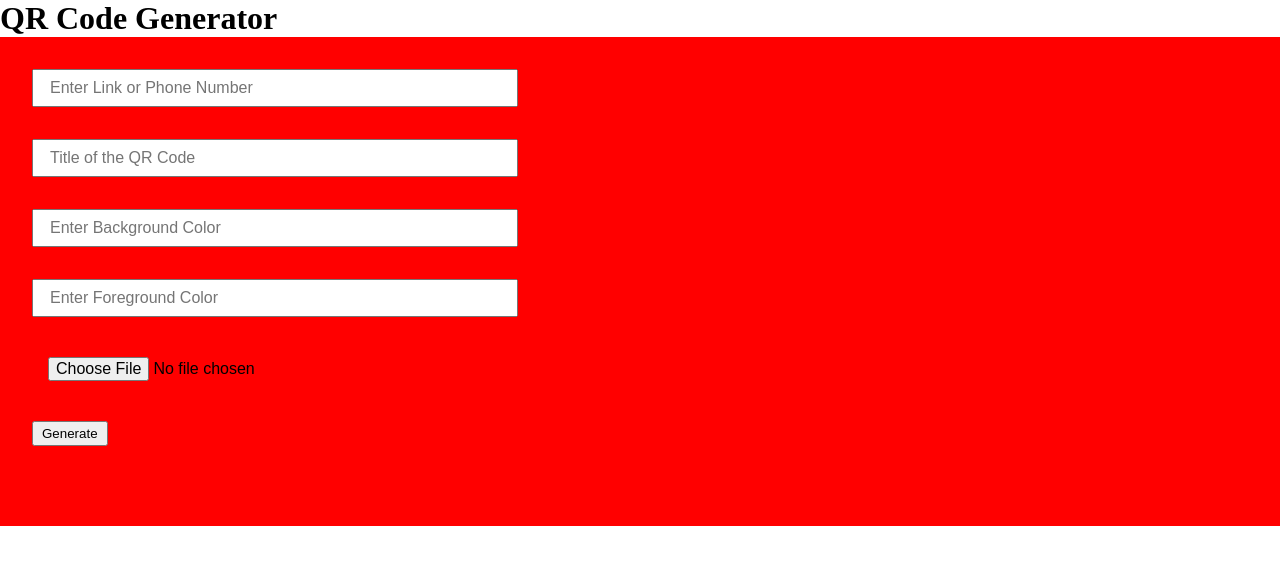
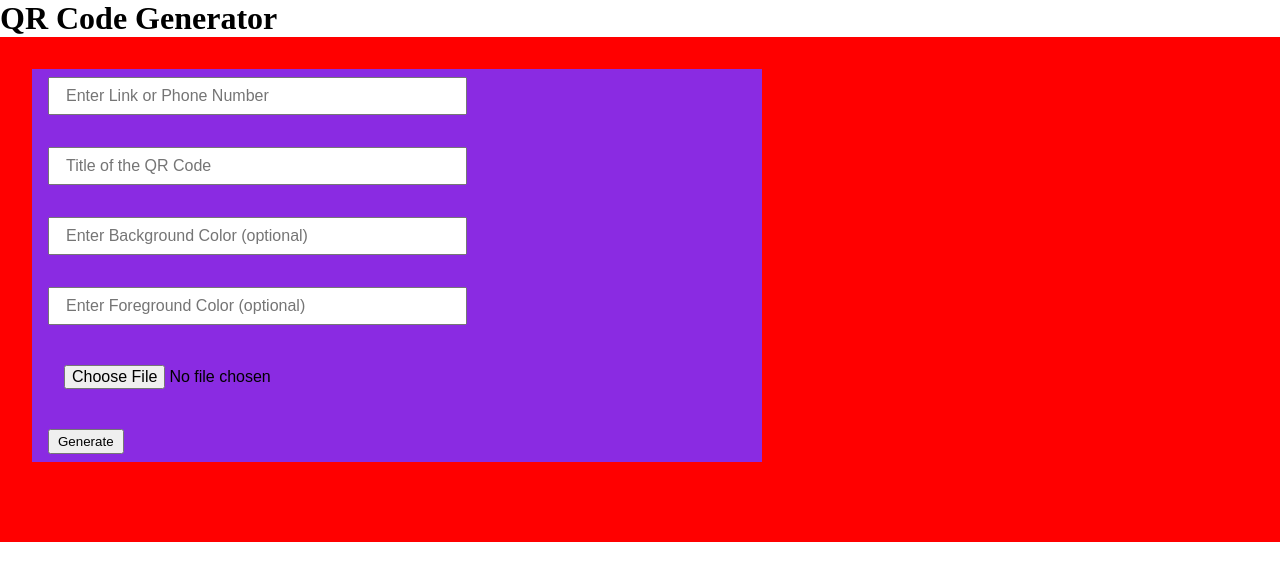
Before and after one commit to Dopetwist/React-QR-Code-generator, a React (Vite) app: page / in a window 1280 px wide. Shown: the top 580 px of the page. Built offline with nearby package versions, Linux system fonts and the light colour scheme.

Commit message:
Add form element around input fields

```diff
--- a/src/components/QrCode.jsx
+++ b/src/components/QrCode.jsx
@@ -21,6 +21,7 @@ function QrCode() {
         <div>
             <h1> QR Code Generator </h1>
             <div className="container">
+                <form action="#">
                     <input type="text"
                     onChange={handleChange}
                     value={inputValue}
@@ -29,9 +30,9 @@ function QrCode() {
 
                     <input type="text" value="" placeholder="Title of the QR Code" />
 
-                <input type="text" value="" placeholder="Enter Background Color" />
+                    <input type="text" value="" placeholder="Enter Background Color (optional)" />
 
-                <input type="text" value="" placeholder="Enter Foreground Color" />
+                    <input type="text" value="" placeholder="Enter Foreground Color (optional)" />
 
                     <input type="file" />
 
@@ -40,6 +41,7 @@ function QrCode() {
                     >
                         Generate
                     </button>
+                </form>
 
                 <div className="img-con">
                     {code}
--- a/src/index.css
+++ b/src/index.css
@@ -6,13 +6,19 @@
 
 .container {
     background-color: red;
-    display: flex;
-    flex-direction: column;
     padding: 2rem;
 }
 
+.container form {
+    width: 60%;
+    display: flex;
+    flex-direction: column;
+    background-color: blueviolet;
+    padding: 0.5rem 1rem;
+}
+
 .container input {
-    width: 40%;
+    width: 60%;
     font-size: 1rem;
     margin-bottom: 2rem;
     padding: 0.5rem 1rem;
```
Lines whose indentation alone changed are shown as unchanged.
